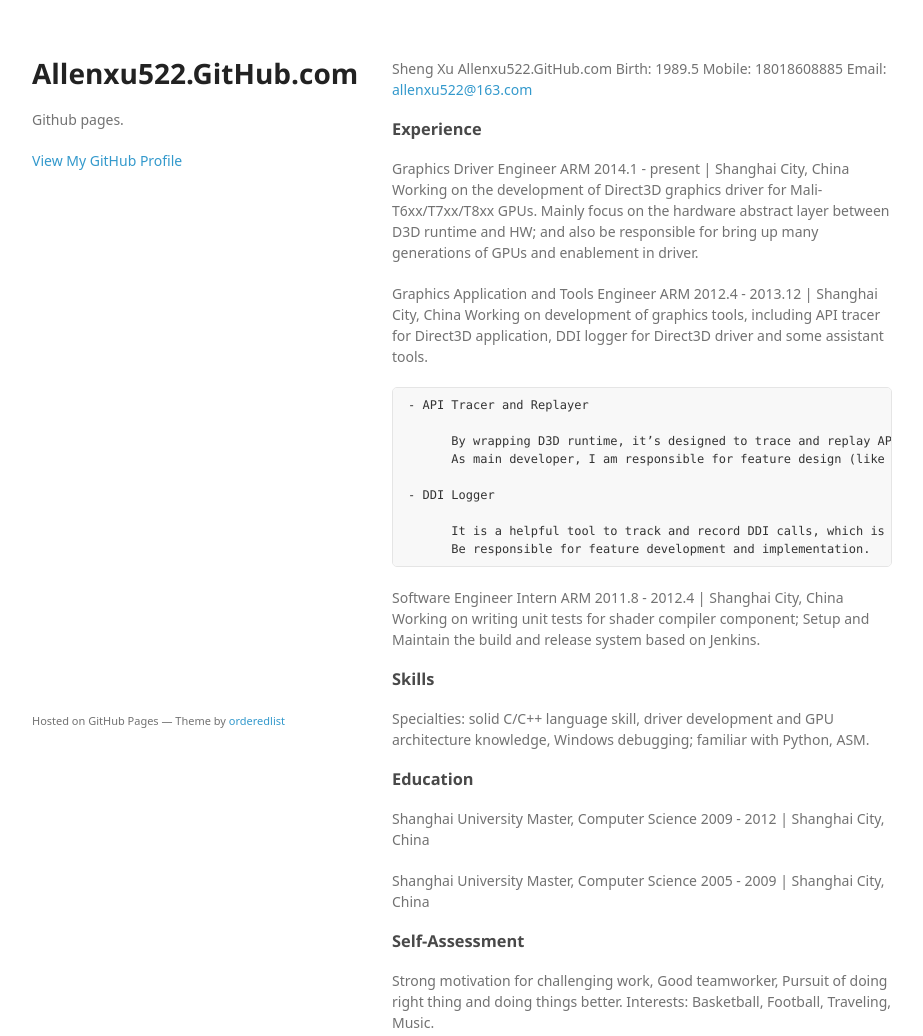
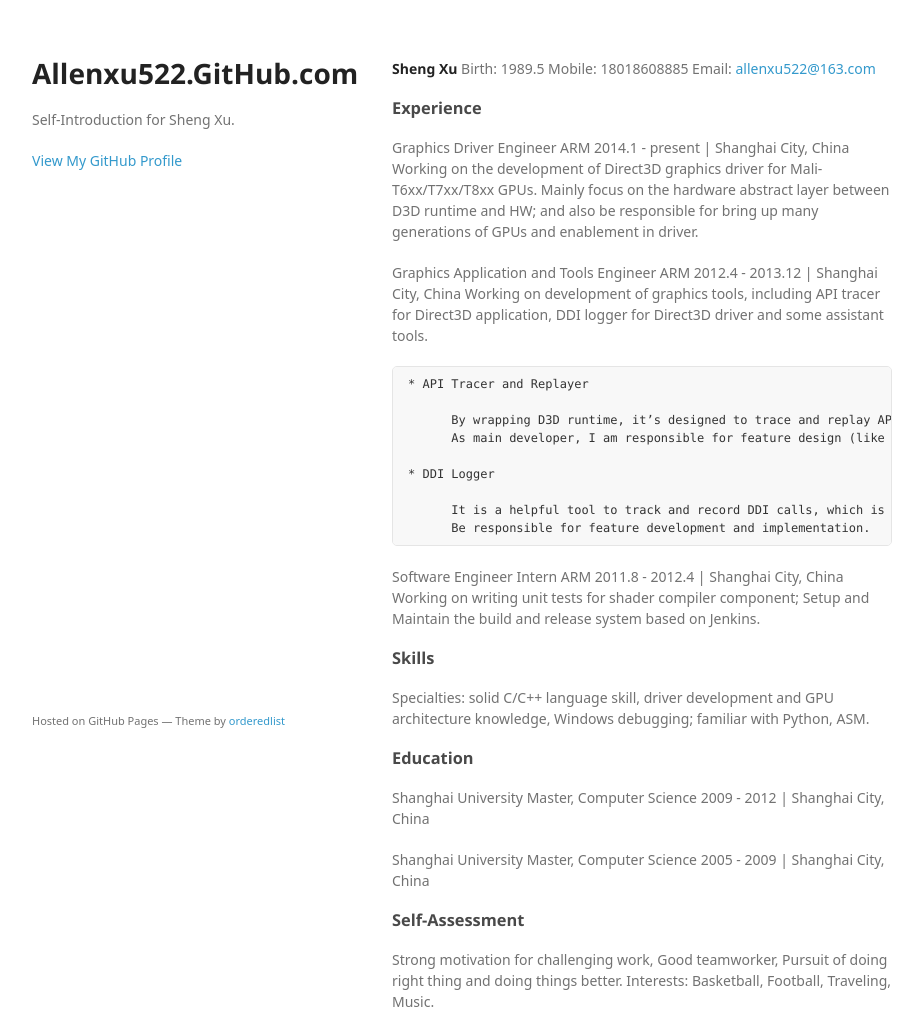
Before and after one commit to allenxu522/allenxu522.github.com, a plain HTML site: page index.html in a window 1280 px wide. Shown: the whole page, without its empty margins (178-1101 px from the left). Drawn offline with Linux system fonts and the light colour scheme; a web font is replaced by a local one.

Commit message:
Replace master branch with page content via GitHub

```diff
--- a/index.html
+++ b/index.html
@@ -16,16 +16,17 @@
     <div class="wrapper">
       <header>
         <h1>Allenxu522.GitHub.com</h1>
-        <p>Github pages.</p>
+        <p>Self-Introduction for Sheng Xu.</p>
 
 
         <p class="view"><a href="https://github.com/allenxu522">View My GitHub Profile</a></p>
 
       </header>
       <section>
-        <p>Sheng Xu
-Allenxu522.GitHub.com
-Birth: 1989.5     Mobile: 18018608885     Email: <a href="mailto:allenxu522@163.com">allenxu522@163.com</a></p>
+        <p><strong>Sheng Xu</strong>
+Birth: 1989.5
+Mobile: 18018608885
+Email: <a href="mailto:allenxu522@163.com">allenxu522@163.com</a></p>
 
 <h3>
 <a id="experience" class="anchor" href="#experience" aria-hidden="true"><span class="octicon octicon-link"></span></a>Experience</h3>
@@ -33,19 +34,19 @@
 <p>Graphics Driver Engineer
 ARM
 2014.1 - present | Shanghai City, China
-Working on the development of Direct3D graphics driver for Mali-T6xx/T7xx/T8xx GPUs. Mainly focus on the hardware abstract layer between D3D runtime and HW; and also be responsible for bring up many generations of GPUs and enablement in driver.</p>
+Working on the development of Direct3D graphics driver for Mali-T6xx/T7xx/T8xx GPUs. Mainly focus on the hardware abstract layer between D3D runtime and HW; and also be responsible for bring up many generations of GPUs and enablement in driver. </p>
 
 <p>Graphics Application and Tools Engineer
 ARM
 2012.4 - 2013.12 | Shanghai City, China
-Working on development of graphics tools, including API tracer for Direct3D application, DDI logger for Direct3D driver and some assistant tools.</p>
+Working on development of graphics tools, including API tracer for Direct3D application, DDI logger for Direct3D driver and some assistant tools. </p>
 
-<pre><code>- API Tracer and Replayer
+<pre><code>* API Tracer and Replayer
 
       By wrapping D3D runtime, it’s designed to trace and replay API calls from Direct3D desktop and windows store applications. It could be used to trace frames and API calls of D3D applications, to reproduce same rendering behavior of application, provide static data for performance tuning.
       As main developer, I am responsible for feature design (like random-trace) and implementation, including Windows runtime wrap, debugging with top hottest application in Windows Store.
 
-- DDI Logger
+* DDI Logger
 
       It is a helpful tool to track and record DDI calls, which is integrated with Direct3D driver.
       Be responsible for feature development and implementation.
@@ -54,7 +55,7 @@
 <p>Software Engineer Intern
 ARM
 2011.8 - 2012.4 | Shanghai City, China
-Working on writing unit tests for shader compiler component; Setup and Maintain the build and release system based on Jenkins.</p>
+Working on writing unit tests for shader compiler component; Setup and Maintain the build and release system based on Jenkins. </p>
 
 <h3>
 <a id="skills" class="anchor" href="#skills" aria-hidden="true"><span class="octicon octicon-link"></span></a>Skills</h3>
```
Also changed, not shown: params.json (+1 -1 lines).
